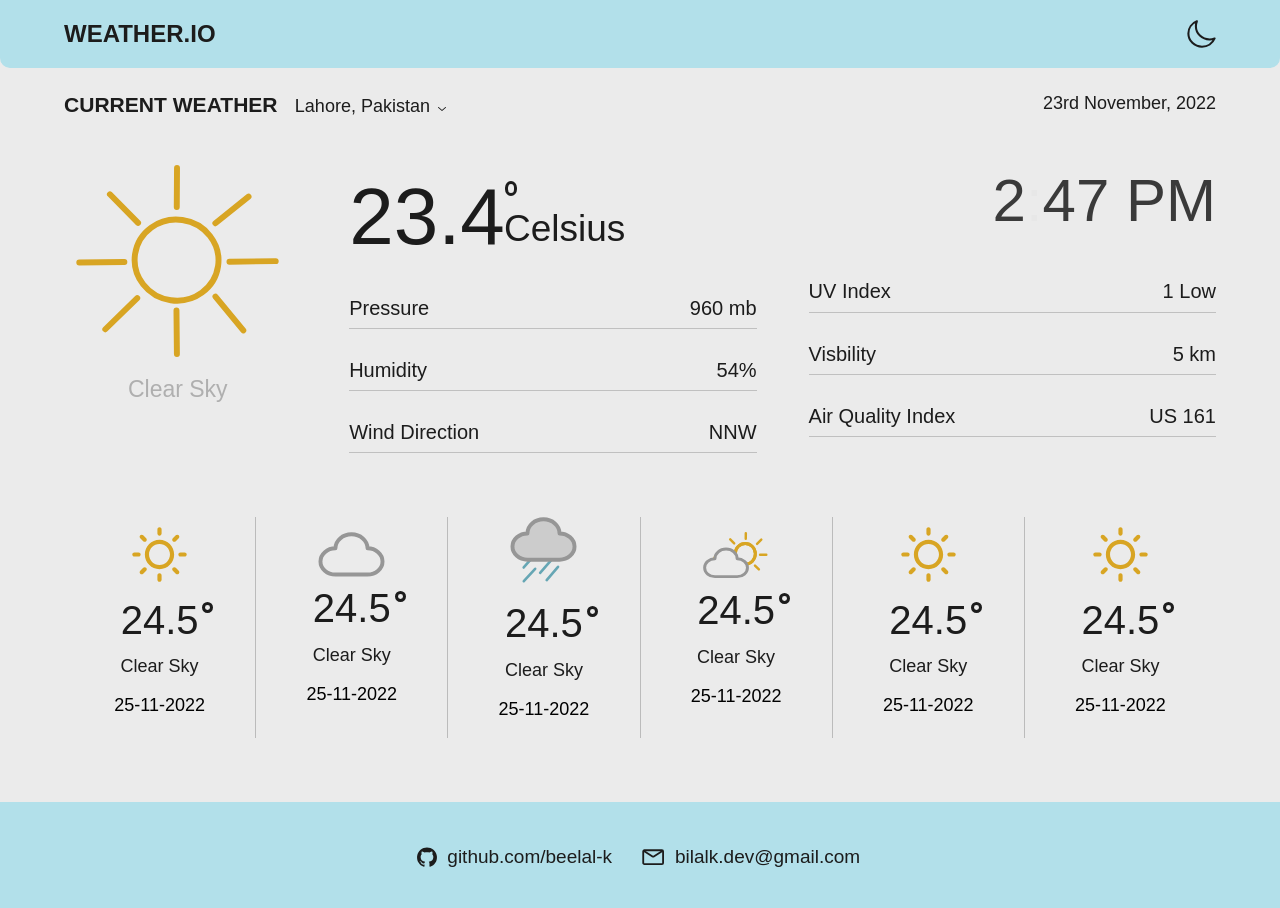
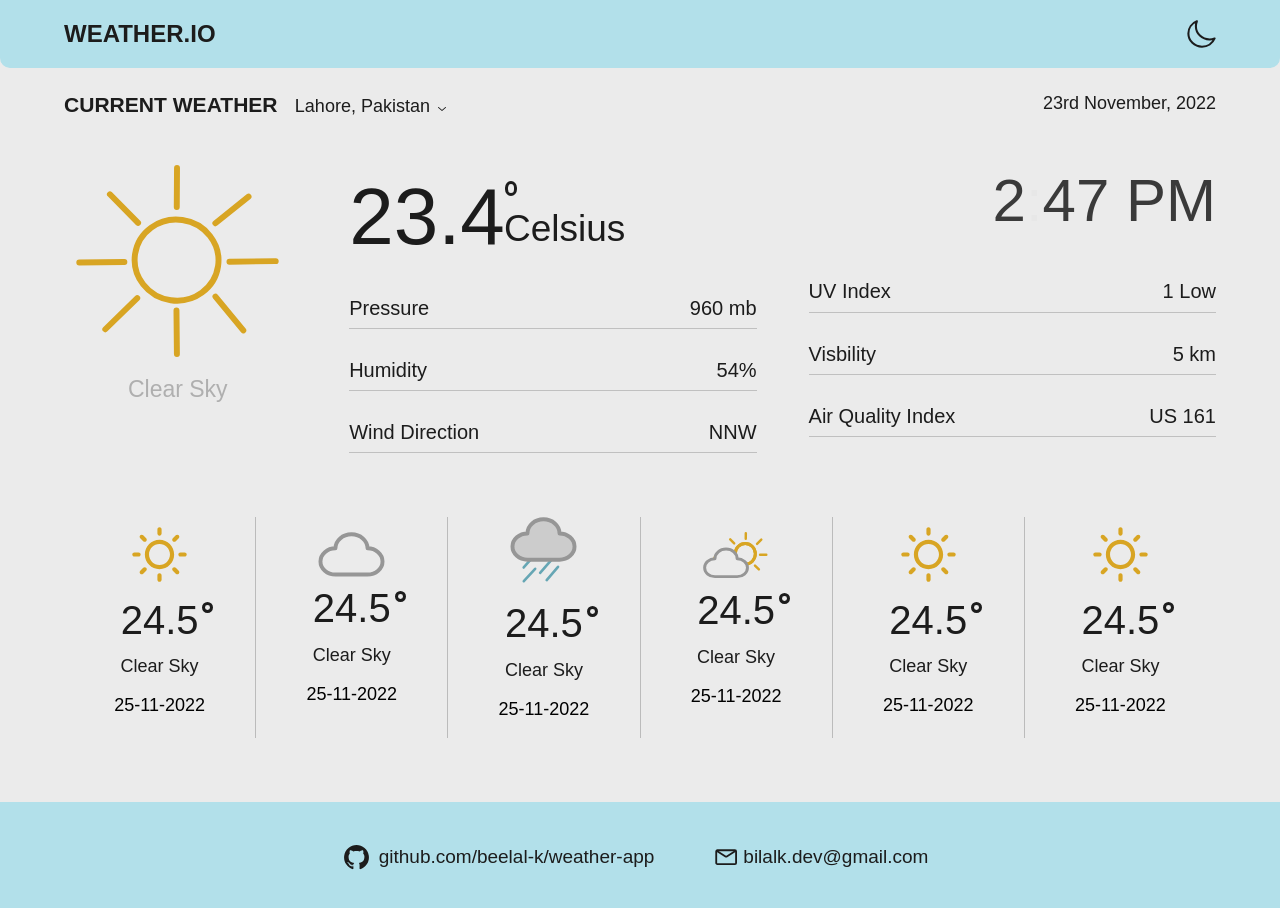
Before and after one commit to beelal-k/weather-app, a React (Create React App) app: page / in a window 1280 px wide. Shown: the top 908 px of the page. Built offline with nearby package versions, Linux system fonts and the light colour scheme.

Commit message:
changed footer and added axios

```diff
--- a/package.json
+++ b/package.json
@@ -6,6 +6,7 @@
     "@testing-library/jest-dom": "^5.16.5",
     "@testing-library/react": "^13.4.0",
     "@testing-library/user-event": "^13.5.0",
+    "axios": "^1.2.0",
     "react": "^18.2.0",
     "react-dom": "^18.2.0",
     "react-scripts": "5.0.1",
--- a/src/components/Footer.jsx
+++ b/src/components/Footer.jsx
@@ -10,7 +10,7 @@ const Footer = () => {
             <div className='footer-main'>
                 <div className='footer-child'>
                     <img src={githubIcon} />
-                    <p><a href='https://github.com/beelal-k'>github.com/beelal-k</a></p>
+                    <p><a href='https://github.com/beelal-k/weather-app'>github.com/beelal-k/weather-app</a></p>
                 </div>
                 {/* <div className='footer-child'>
                     <img src={linkedinIcon} />
--- a/src/scss/Footer.scss
+++ b/src/scss/Footer.scss
@@ -9,17 +9,19 @@
     padding: 2%;
     padding-left: 5%;
     padding-right: 5%;
-    gap: 2%;
+    gap: 5%;
     justify-content: center;
+    align-items: center;
 }
 
 .footer-child{
+    // width: 30%;
     // border: 1px solid red;
     display: flex;
-    gap: 5%;
+    gap: 3%;
 
     img{
-        width: 10%;
+        width: 8%;
     }
 
     p{
@@ -33,3 +35,9 @@
 
 
 }
+
+.footer-child:nth-child(2){
+    img{
+        width: 10%;
+    }
+}
--- a/src/scss/global.scss
+++ b/src/scss/global.scss
@@ -1,6 +1,8 @@
 $white-bg: #EBEBEB;
 $text-blk: #1c1c1c;
 $navbar-blue: #B2E0EA;
+$navbar-dark: #232D3E;
+$dark-bg:#28374D;
 
 body{
     font-family: Arial, Helvetica, sans-serif;
```
Also changed, not shown: 1 other file (tests, documents, lock files or other folders).
